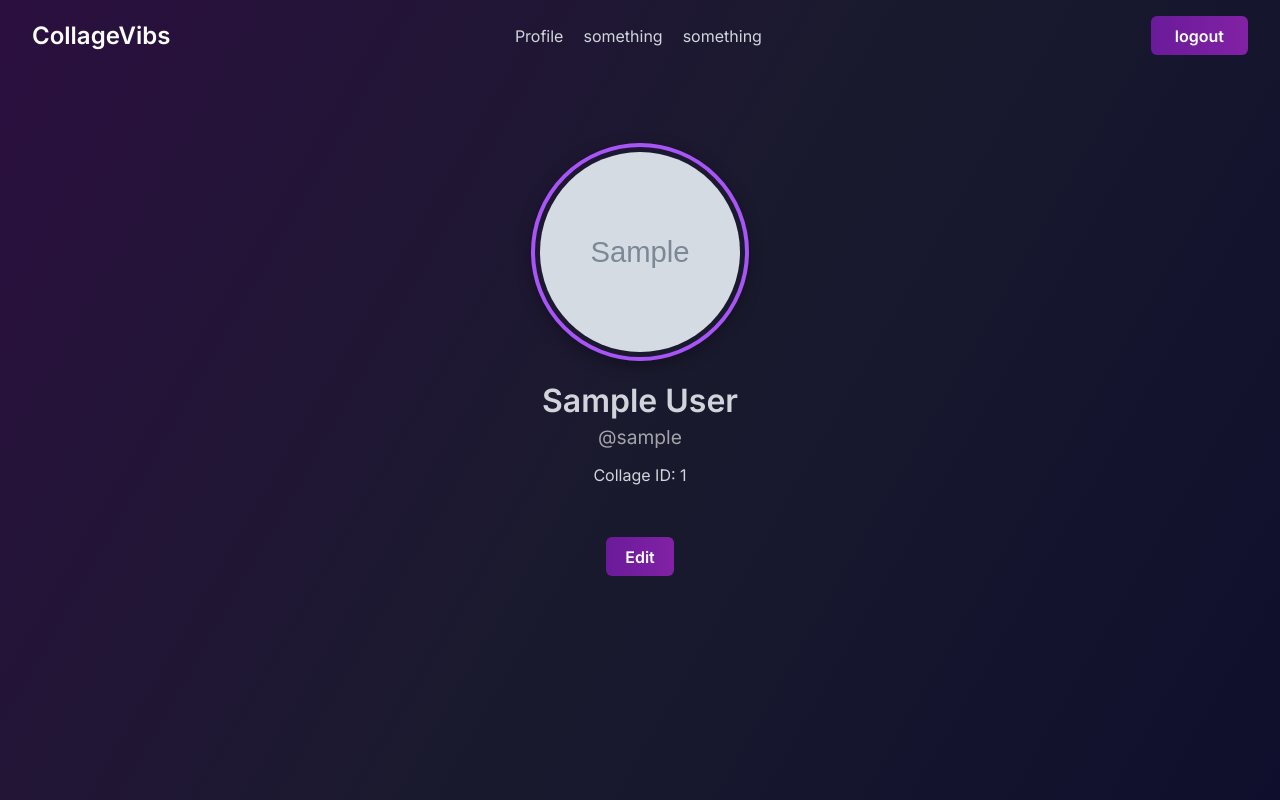
After one commit to salman5900/CollageVibs, a Django app: template users/templates/users/profile.html in a window 1280 px wide. The commit adds this page. Run offline with Django 3.2, Linux system fonts and the light colour scheme; the template is opened without the code that fills it: most values are stand-ins (such as "Sample title", 1, 10 or a date in 2020); grey boxes marked "Sample" are stand-in pictures; some libraries are stand-ins or nearby versions.

Commit message:
Profile Page and Edit Done

```diff
--- a/globalchat/templates/globalchat/global_chat_message.html
+++ b/globalchat/templates/globalchat/global_chat_message.html
@@ -26,7 +26,7 @@
             </div>
           </div>
           <div class="meta-info">
-            <span class="user-name">{{ chat.user.username }}</span> <span class="user-handle">@{{ chat.user.username }}</span>
+            <span class="user-name">{{ chat.user.first_name }}</span> <span class="user-handle">@{{ chat.user.username }}</span>
           </div>
         </li>
     {% endif %}
--- a/main/templates/main/layout.html
+++ b/main/templates/main/layout.html
@@ -30,7 +30,7 @@
             <h1>CollageVibs</h1>
         </div>
         <div class="nav-links">
-            <a href="#">something</a>
+            <a href="{% url 'users:profile' %}">Profile</a>
             <a href="#">something</a>
             <a href="#">something</a>
         </div>
--- a/static/css/style.css
+++ b/static/css/style.css
@@ -78,6 +78,12 @@ main {
   background-position: 100% 50%;
 }
 
+.logout-button:active {
+  transform: scale(0.97);
+  box-shadow: 0 4px 10px rgba(0, 0, 0, 0.3);
+  filter: brightness(1.1);
+}
+
 /* ✅ Form Styles */
 form {
   display: flex;
@@ -121,6 +127,47 @@ button {
 button:hover {
   background-position: 100% 50%;
 }
+
+button:active {
+  transform: scale(0.97);
+  box-shadow: 0 4px 10px rgba(0, 0, 0, 0.3);
+  filter: brightness(1.1);
+}
+
+.edit-button {
+  list-style: none;
+  margin: 0;
+  padding: 0;
+}
+
+.edit-button {
+  display: block; /* Let it be a block to center itself */
+  margin: 1em auto; /* Centers the button horizontally */
+  padding: 0.6em 1.2em; /* Adjust padding as needed */
+  width: fit-content; /* Only as wide as needed for the text */
+  background: linear-gradient(270deg, #00bcd4, #8e24aa, #6a1b9a);
+  background-size: 300%;
+  background-position: 0% 50%;
+  color: white;
+  font-weight: bold;
+  border-radius: 6px;
+  cursor: pointer;
+  font-family: 'Inter', sans-serif;
+  text-align: center; /* Center the text */
+  text-decoration: none; /* Remove underline */
+  transition: background-position 1s ease-in-out;
+}
+
+.edit-button:hover {
+  background-position: 100% 50%;
+}
+
+.edit-button:active {
+  transform: scale(0.97);
+  box-shadow: 0 4px 10px rgba(0, 0, 0, 0.3);
+  filter: brightness(1.1);
+}
+
 
 /* ✅ Custom Form */
 .custom-form {
@@ -331,3 +378,50 @@ button:hover {
     opacity: 1;
     transform: translateY(0);
   }
+
+  /* minimal-profile.css */
+
+.profile-container {
+  display: flex;
+  flex-direction: column;
+  align-items: center;
+  gap: 20px;
+  margin-top: 40px;
+}
+
+.profile-image-container {
+  border: 4px solid #a855f7;
+  border-radius: 50%;
+  padding: 5px;
+  display: inline-block;
+  box-shadow: 0 4px 15px rgba(0, 0, 0, 0.35);
+}
+
+.profile-picture {
+  width: 200px; /* bigger! */
+  height: 200px; /* bigger! */
+  object-fit: cover;
+  border-radius: 50%;
+  display: block;
+}
+
+.profile-info {
+  text-align: center;
+}
+
+.profile-name p {
+  font-size: 2rem; /* bigger text */
+  font-weight: 800;
+  margin: 0;
+}
+
+.profile-username {
+  color: rgba(255, 255, 255, 0.6);
+  font-size: 1.2rem; /* bigger username */
+  margin: 5px 0;
+}
+
+.profile-container button {
+  font-size: 1.2rem; /* bigger button text */
+  padding: 10px 20px;
+}
--- /dev/null
+++ b/users/templates/users/profile.html
@@ -0,0 +1,22 @@
+{% extends "main/layout.html" %}
+
+{% block title %}
+    Profile - CollageVibs
+{% endblock %}
+
+{% block content %}
+<div class="profile-container">
+    <div class="profile-image-container">
+        <img src="{% if profile.profile_picture %}{{ profile.profile_picture.url }}{% else %}/media/profile_pictures/default.jpg{% endif %}" alt="Profile picture" class="profile-picture">
+    </div>
+    <div class="profile-info">
+        <div class="profile-name">
+            <p>{{ profile.user.first_name }} {{ profile.user.last_name }}</p>
+        </div>
+        <p class="profile-username">@{{ profile.user.username }}</p>
+        <p>Collage ID: {{ profile.college_id }}</p>
+    </div>
+    <a class="edit-button" href="{% url 'users:profile_edit' %}">Edit</a>
+
+</div>
+{% endblock %}
--- a/users/urls.py
+++ b/users/urls.py
@@ -7,5 +7,7 @@ urlpatterns = [
     path('', views.login_view, name='login'),
     path('register/', views.register_view, name='register'),
     path('logout/', views.logout_view, name='logout'),
+    path('profile/', views.profile_view, name='profile'),
+    path('profile/edit/', views.profile_edit_view, name='profile_edit'),
 
 ]
```
Also changed, not shown: users/forms.py (+29 -0 lines), users/templates/users/edit_profile.html (added, +32 -0 lines), users/views.py (+61 -4 lines), db.sqlite3, media/profile_pictures/B612_20211220_145635_598.jpg (added), media/profile_pictures/B612_20211220_145635_598_JIMJ5kZ.jpg (added), media/profile_pictures/B612_20211220_145635_598_ysyTcTf.jpg (added), media/profile_pictures/B612_20220528_215600_353.jpg (added), media/profile_pictures/B612_20220528_215600_353_m4MSQbH.jpg (added), 2 other files.
